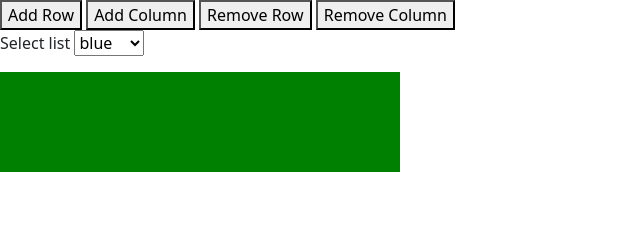
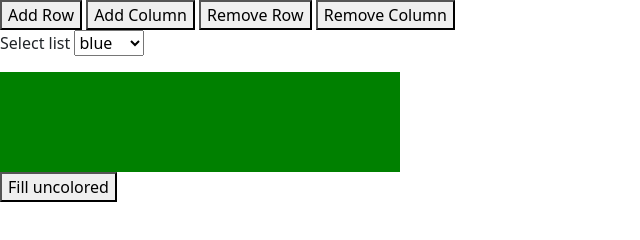
Before and after one commit to Chrisartrip921/TTP-Assignments-3-4-5, a plain HTML site: page assignment5/index.html in a window 1280 px wide. Shown: the whole page, without its empty margins (0-640 px from the left). Drawn offline with nearby package versions, Linux system fonts and the light colour scheme.

Commit message:
created setuncolored function, along with button.

```diff
--- a/assignment5/index.html
+++ b/assignment5/index.html
@@ -35,7 +35,7 @@
             <td></td>
         </tr>
     </table>
-
+    <button onclick="setUncolored()">Fill uncolored</button>
     <!-- Option 1: Bootstrap Bundle with Popper -->
     <script src="https://cdn.jsdelivr.net/npm/bootstrap@5.0.0-beta1/dist/js/bootstrap.bundle.min.js"
         integrity="sha384-ygbV9kiqUc6oa4msXn9868pTtWMgiQaeYH7/t7LECLbyPA2x65Kgf80OJFdroafW"
--- a/assignment5/index.js
+++ b/assignment5/index.js
@@ -70,3 +70,20 @@ function removeColumn() {
     }
     amountofColumns--;
 }
+
+function setUncolored() {
+    // get all cells in the table
+    let allCells = document.getElementsByTagName("td");
+    let allCellsList = [...cells];
+
+    // filter out the cells that are colored
+    const uncolored = allCellsList.filter(cell => {
+        return cell.classList.contains("uncolored");
+    });
+
+    // change the background color of each uncolored cell and remove "uncolored" class
+    uncolored.forEach(cell => {
+        cell.style.backgroundColor = currentColor;
+        cell.classList.remove("uncolored");
+    })
+}
```
